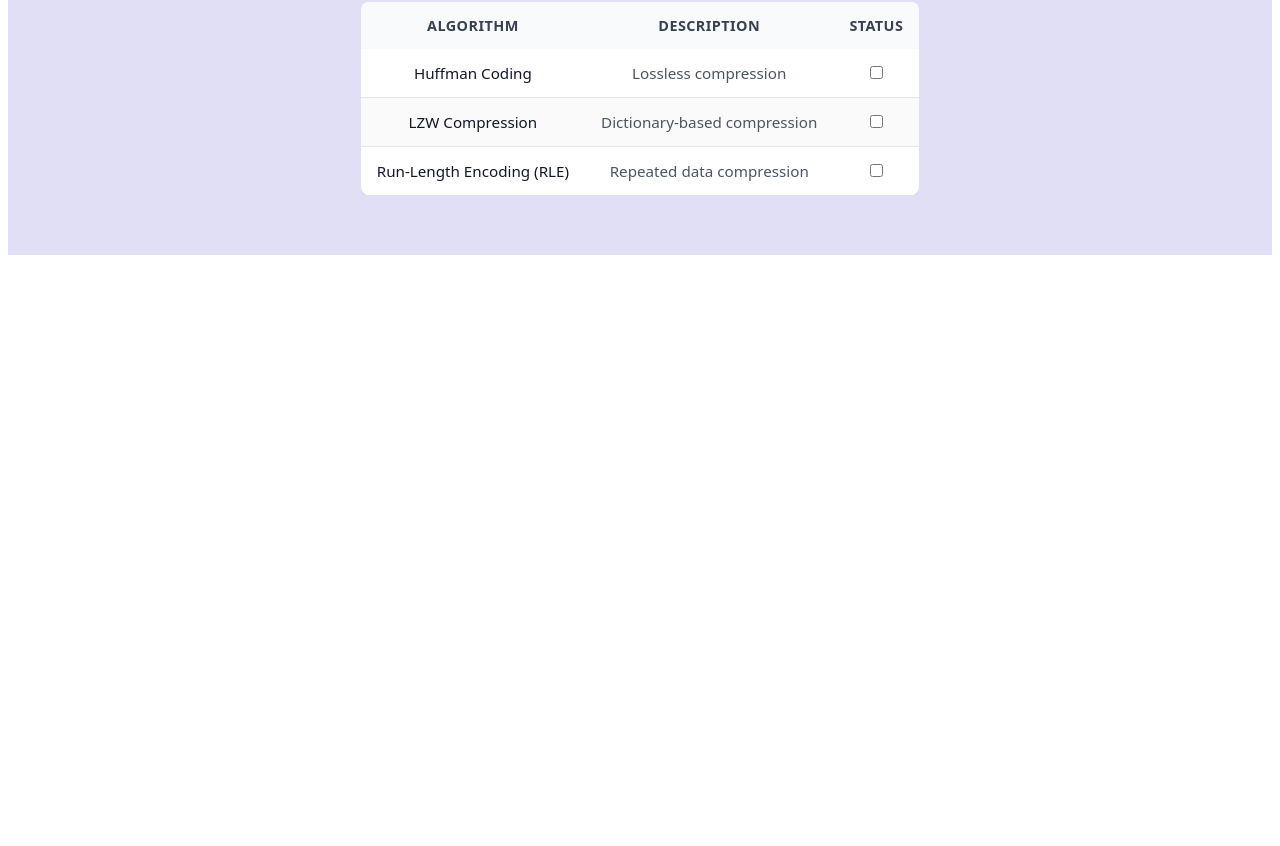
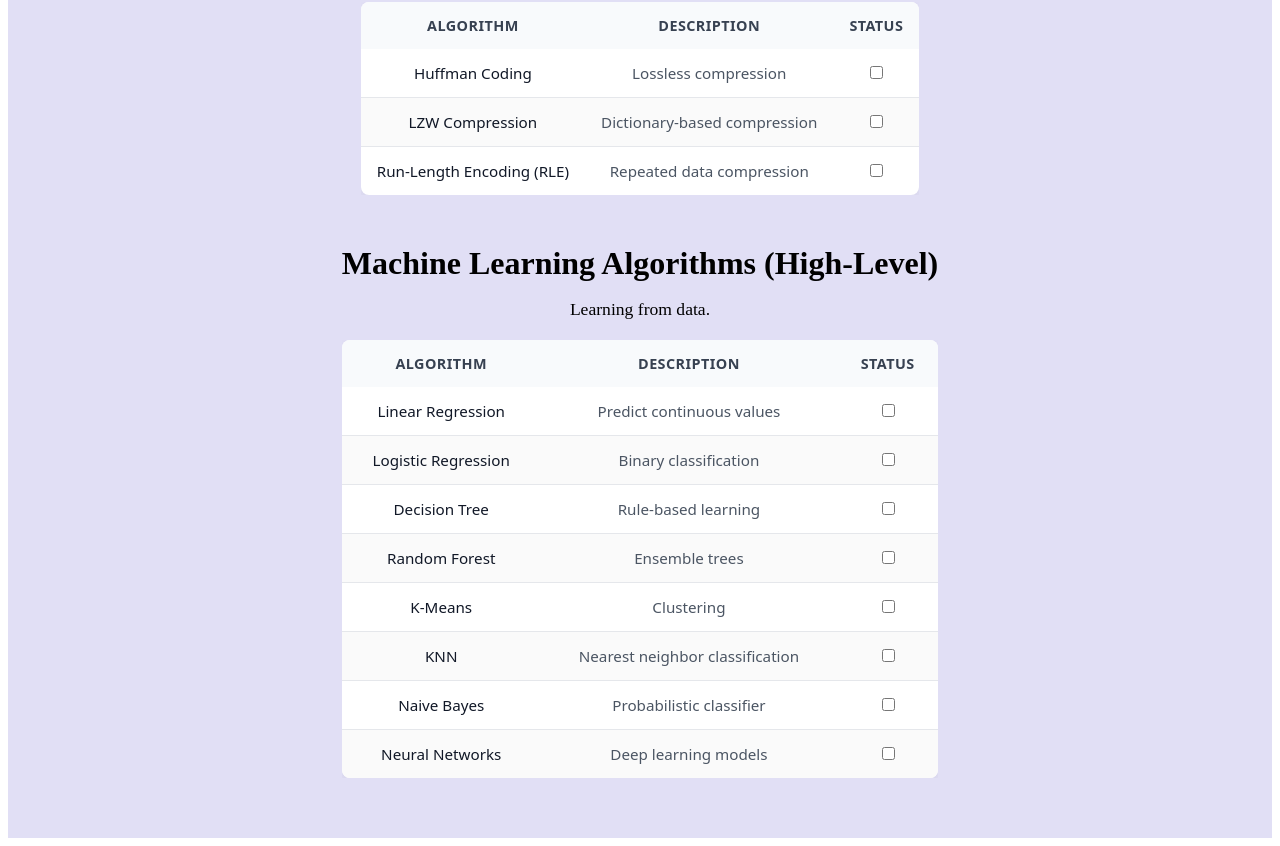
Before and after one commit to amitvermamjm/DSA, a React (Vite) app: page / in a window 1280 px wide. Shown: the part 10688-11534 px from the top of the page. Before the commit the page ends 10951 px from the top, so only its background shows below. Built offline with nearby package versions, Linux system fonts and the light colour scheme.

Commit message:
added machine learning algorithms

```diff
--- a/src/App.jsx
+++ b/src/App.jsx
@@ -1289,6 +1289,79 @@ function App() {
               </table>
             </div>
           </div>
+          <div className="machine-learning-algorithms">
+            <h2>Machine Learning Algorithms (High-Level)</h2>
+            <p>Learning from data.</p>
+            <div className="table-container">
+              <table>
+                <thead>
+                  <tr>
+                    <th>Algorithm</th>
+                    <th>Description</th>
+                    <th>Status</th>
+                  </tr>
+                </thead>
+                <tbody>
+                  <tr>
+                    <td>Linear Regression</td>
+                    <td>Predict continuous values</td>
+                    <td data-label="Select">
+                      <input type="checkbox" class="row-checkbox" />
+                    </td>
+                  </tr>
+                  <tr>
+                    <td>Logistic Regression</td>
+                    <td>Binary classification</td>
+                    <td data-label="Select">
+                      <input type="checkbox" class="row-checkbox" />
+                    </td>
+                  </tr>
+                  <tr>
+                    <td>Decision Tree</td>
+                    <td>Rule-based learning</td>
+                    <td data-label="Select">
+                      <input type="checkbox" class="row-checkbox" />
+                    </td>
+                  </tr>
+                  <tr>
+                    <td>Random Forest</td>
+                    <td>Ensemble trees</td>
+                    <td data-label="Select">
+                      <input type="checkbox" class="row-checkbox" />
+                    </td>
+                  </tr>
+                  <tr>
+                    <td>K-Means</td>
+                    <td>Clustering</td>
+                    <td data-label="Select">
+                      <input type="checkbox" class="row-checkbox" />
+                    </td>
+                  </tr>
+                  <tr>
+                    <td>KNN</td>
+                    <td>Nearest neighbor classification</td>
+                    <td data-label="Select">
+                      <input type="checkbox" class="row-checkbox" />
+                    </td>
+                  </tr>
+                  <tr>
+                    <td>Naive Bayes</td>
+                    <td>Probabilistic classifier</td>
+                    <td data-label="Select">
+                      <input type="checkbox" class="row-checkbox" />
+                    </td>
+                  </tr>
+                  <tr>
+                    <td>Neural Networks</td>
+                    <td>Deep learning models</td>
+                    <td data-label="Select">
+                      <input type="checkbox" class="row-checkbox" />
+                    </td>
+                  </tr>
+                </tbody>
+              </table>
+            </div>
+          </div>
         </div>
       </div>
     </>
```
